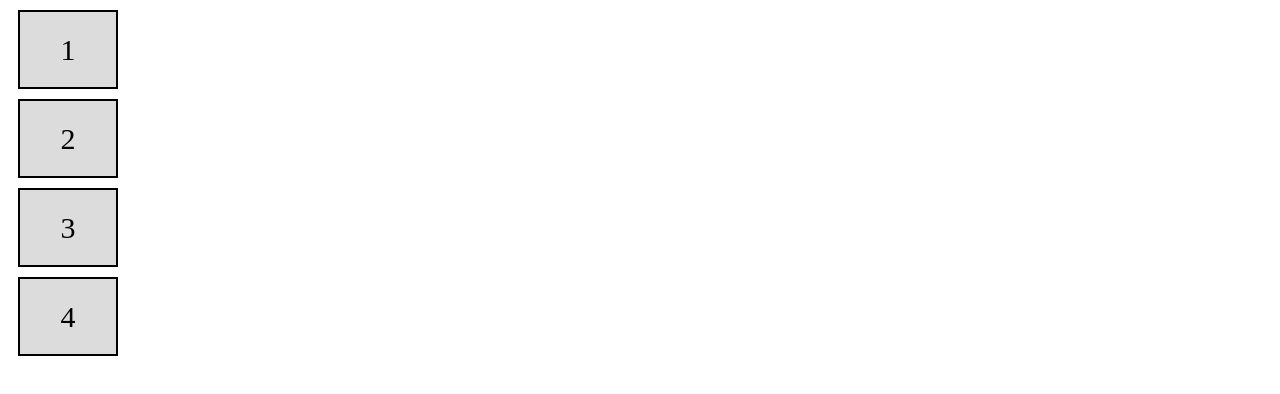
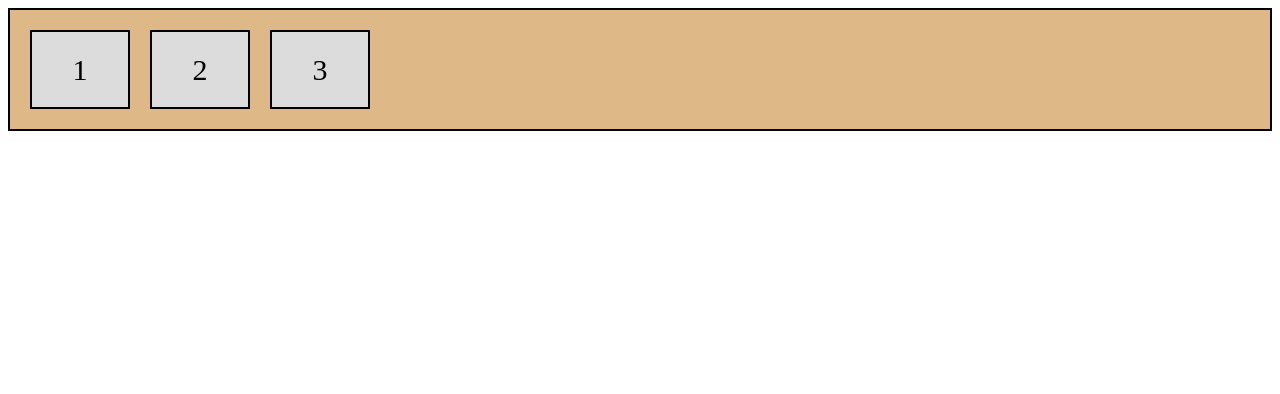
Before and after one commit to LHRuben21/REPOSITORIOS-YOUTUBE, a plain HTML site: page Flexbox-en-MENOS-de-15-MINUTOS/index.html in a window 1280 px wide. Drawn offline with Linux system fonts and the light colour scheme.

Commit message:
Termine el vídeo de Flex en 15min

```diff
--- a/Flexbox-en-MENOS-de-15-MINUTOS/style.css
+++ b/Flexbox-en-MENOS-de-15-MINUTOS/style.css
@@ -1,13 +1,121 @@
 *{
     box-sizing: border-box;
 }
-.flec-container{
+.flex-container{
     display: flex;
-    background-color: aqua;
+    background-color: burlywood;
     padding: 10px;
     border: 2px solid black;
+    /*A partir de aquí empieza a agregar código y comentar
+    Cada línea de codigo la usaré y luego comentaré para
+    entender los cambios y funciones:
+
+    flex-direction: row; // Con la propiedad row
+    lo que hacemos es ponerlo en forma de fila.
+
+    flex-direction: column; // Con esto se pone en forma
+    de columna.
+
+    flex-direction: column-reverse; ordena los valores al
+    reves en columna (block).
+    flex-direction: row-reverse; ordena los valores al
+    reves en fila (inline).
+
+    Después añade 8 items (divs) nuevos en index.html (los
+    cuales también comentare):
+
+    flex-wrap: wrap; Cuando los items no quepan en su
+    container ✅ saltaran a las siguientes filas.
+    flex-wrap: wrap; Cuando los items no quepan en su
+    container no 🚫 saltaran a las siguientes filas.
+    flex-wrap: wrap-reverse; Hará lo mismo pero colocara
+    los items al reves.
+
+    flex-flow: row wrap; Funciona dos flex (en este caso
+    el de row (inline) y el de wrap (saltar)).
+
+    Después Kiko borra 9 items:
+    justify-content: center; alinea los items (divs)
+    en el centro de su box-flex container.
+    justify-content: start; alinear a la izquierda /
+    principio.
+    justify-content: end;alinear a la derecha /
+    final.
+    justify-content: space-around;alinear equitativamente
+    al total del contenido.
+    justify-content: space-between;alinear equitativamente
+    pero más en (start   center   end) al total del contenido.
+    */
+
+    /*Después añade:
+    height: 400px; y eso hace que la altura
+    sea demasiada.
+
+    align-items: center; pese a la altura, alinea los items al
+    centro.
+    align-items: flex-end; alinea los items abajo del box-flex
+    container.
+    align-items: stretch; Hace que los items ocupen todo el alto
+    que tienen (en este caso 400px dentro del flex-box container).
+    align-items: baseline; No le entendí mucho pero le cambia los
+    tamaños a sus items (divs) y dice que la base es la misma para
+    todos (se alinean verticalmente o algo así)
+    */
+
+    /*Después añade:
+    flex-wrap: wrap;
+    allign-content: space-between; Deja espacios entre cada columna
+    de items porque el "wrap" se parece mucho al (display box).
+    allign-content: space-around; Deja espacios entre cada columna
+    de items igual que el anterior pero mejor ajustado.
+    allign-content: stretch; intenta ocupar todo el alto que puede
+    cada item (de sus 400px máximos que le permiten el flex-box
+    container).
+    allign-content: center; lo mismo que el anterior pero lo centra,
+    solo que aquí no se porque ya no 🚫 ocupa los 400px totales.
+    allign-content: flex-start; los alinea arriba.
+    allign-content: flex-end; los alinea abajo.
+    */
+
+    /*Después se regresa a index.html y le da un color a cada item
+    y también añade un orden⤵️:
+        <div style="order: 1; background-color: red;">13</div>
+        <div style="order: 2; background-color: blue;">14</div>
+        <div style="order: 3; background-color: green;">15</div>
+        <div style="order: 4; background-color: yellow;">16</div>
+    Esto alch pa' explicarlo con palabras nel, abré ejecuta el código
+    y velo xd.
+
+    Después en lugar de "order" cambia por "flex-gorw"
+        <div style="flex-grow: 1; background-color: red;">13</div>
+        <div style="flex-grow: 2; background-color: blue;">14</div>
+        <div style="flex-grow: 3; background-color: green;">15</div>
+        <div style="flex-grow: 4; background-color: yellow;">16</div>
+    "Esto es para saber cuanto derecho a espacio dentro del flex-box
+    container tiene cada item".
+    */
+
+    /*Aquí se avienta otro despapaye para explicar el flex-shrink:
+    Aquí añade un "flex-shrink: 0; (min 09:25)":
+        <div style="flex-shrink: 0; background-color: red;">12.8</div>
+            <div style=background-color: red;">13</div>
+            <div style=background-color: blue;">14</div>
+            <div style=background-color: green;">15</div>
+            <div style=background-color: yellow;">16</div>
+    flex-shrink: 0; Determina su tamaño pese a que se añadan más
+    elementos, los elementos nuevos se hacen más pequeños, pero aquel
+    que tiene la propiedad "flex-shrink" no 🚫.
+
+    flex-basis: 200px;
+    <div style="flex-basis: 200px; background-color: red;">12.9</div>
+    Esto hace lo mismo que el anterior pero le determina un tamaño míbimo
+    de 200px.
+    */
+    /*POOOOR UUUUULTIIIMOOOO:
+    <div style="flex: 0 1 200px;"></div>
+    Que básicamente es (0 = grow, 1 = shrink, 200px = basis), las 3
+    */
 }
-
 .flex-container div{
     background-color: gainsboro;
     width: 100px;
```
Also changed, not shown: Flexbox-en-MENOS-de-15-MINUTOS/index.html (+26 -0 lines).
